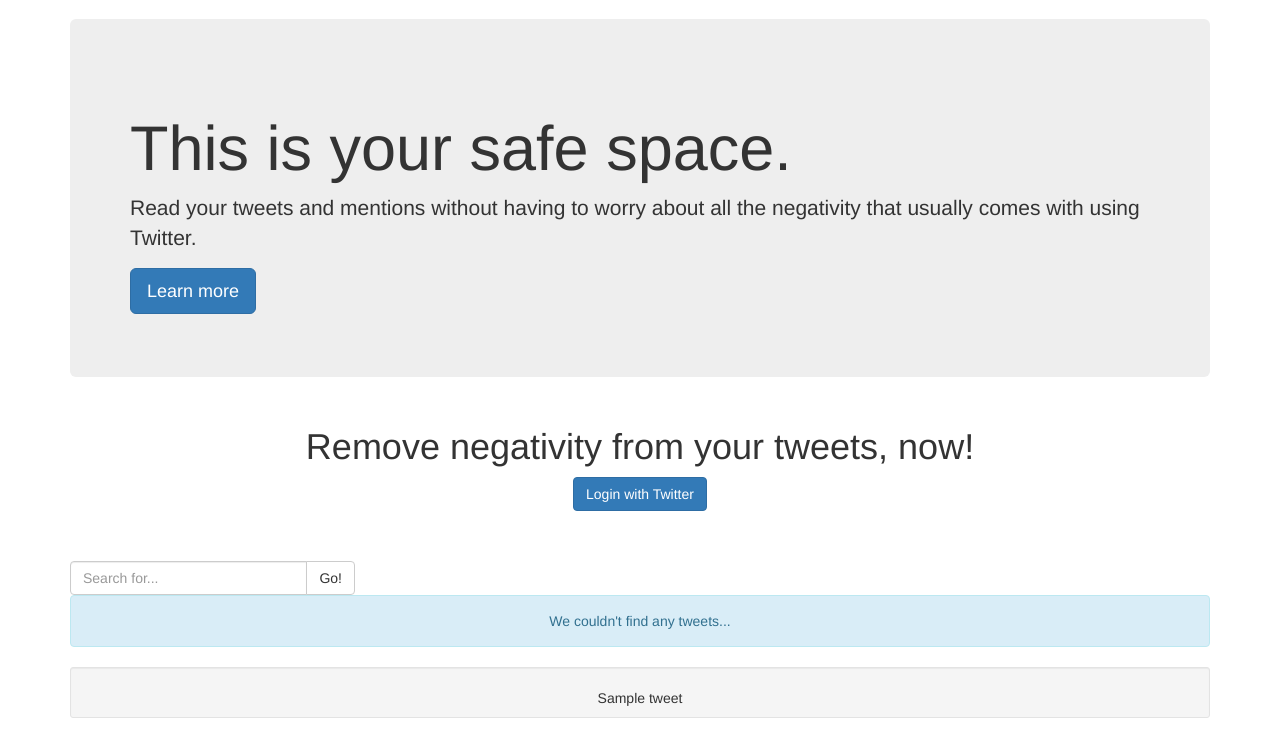
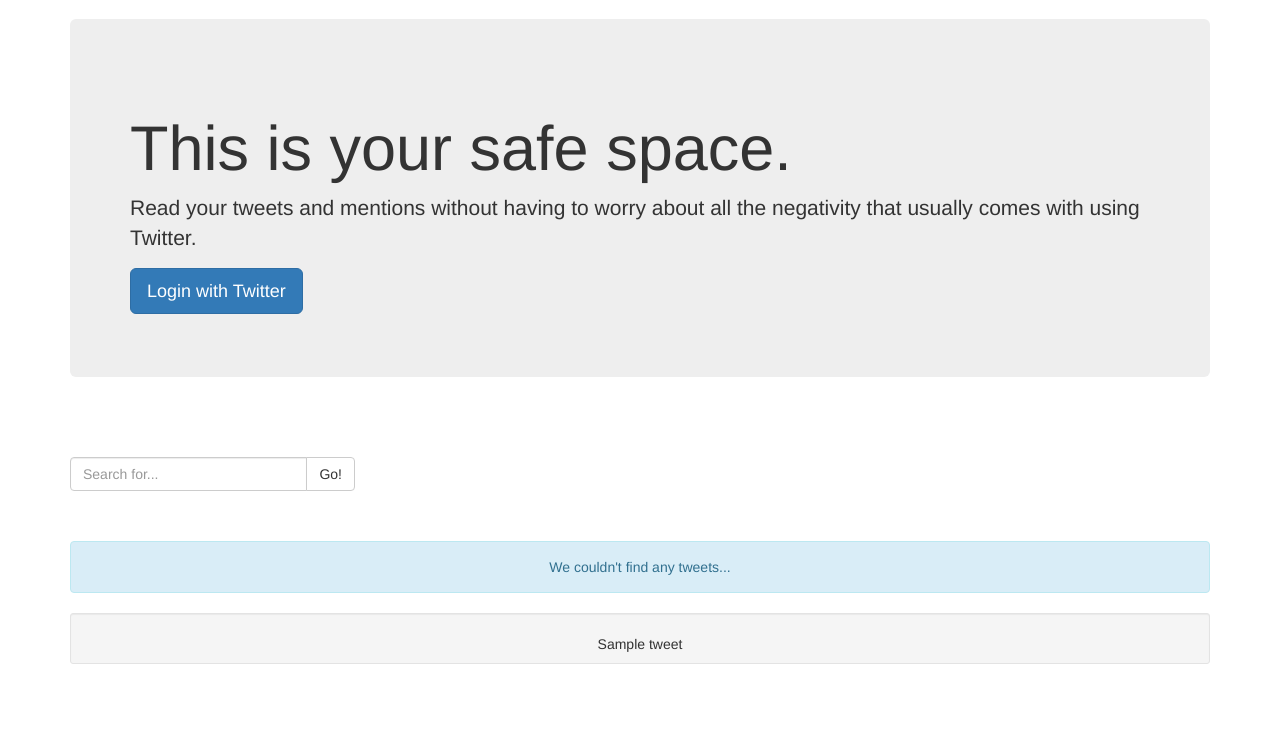
Before and after one commit to interwho/safespace, a PHP site: template src/Invreon/SafeSpace/Templates/Public/Home.html.twig in a window 1280 px wide. Shown: the part 51-800 px from the top of the page. Run offline with PHP 8.4, Linux system fonts and the light colour scheme; the template is opened without the code that fills it: most values are stand-ins (such as "Sample title", 1, 10 or a date in 2020); some libraries are stand-ins or nearby versions.

Commit message:
Fixed search bar

```diff
--- a/src/Invreon/SafeSpace/Templates/Public/Home.html.twig
+++ b/src/Invreon/SafeSpace/Templates/Public/Home.html.twig
@@ -4,19 +4,14 @@
     <div class="jumbotron" style="padding-top: 75px;">
         <h1>This is your safe space.</h1>
         <p>Read your tweets and mentions without having to worry about all the negativity that usually comes with using Twitter.</p>
-        <p><a class="btn btn-primary btn-lg" href="/about" role="button">Learn more</a></p>
+        <p><a class="btn btn-primary btn-lg" href="{{ login_url }}" role="button">Login with Twitter</a></p>
     </div>
 
     <div class="row">
         <div class="col-lg-12 text-center">
-            <h1>Remove negativity from your tweets, now!</h1>
-
-            <a class="btn btn-primary" href="{{ login_url }}">
-                Login with Twitter
-            </a>
 
             <div>
-                <div class="input-group" style="width: 25%; padding-top: 50px; padding-top: 50px;">
+                <div class="input-group" style="width: 25%; padding-top: 50px; padding-bottom: 50px;">
                     <input type="text" class="form-control" placeholder="Search for...">
                     <span class="input-group-btn">
                         <button class="btn btn-default" type="button">Go!</button>
@@ -28,7 +23,7 @@
                 <div>
                     <div class="alert alert-info" role="alert">We couldn't find any tweets...</div>
                         {% for tweet in tweets %}
-                            <div class="well well-sm" style="padding-top: 20px; padding-top: 20px;">{{ tweet }}</div>
+                            <div class="well well-sm" style="padding-top: 20px;">{{ tweet }}</div>
                         {% endfor %}
                 </div>
             {% endif %}
```
